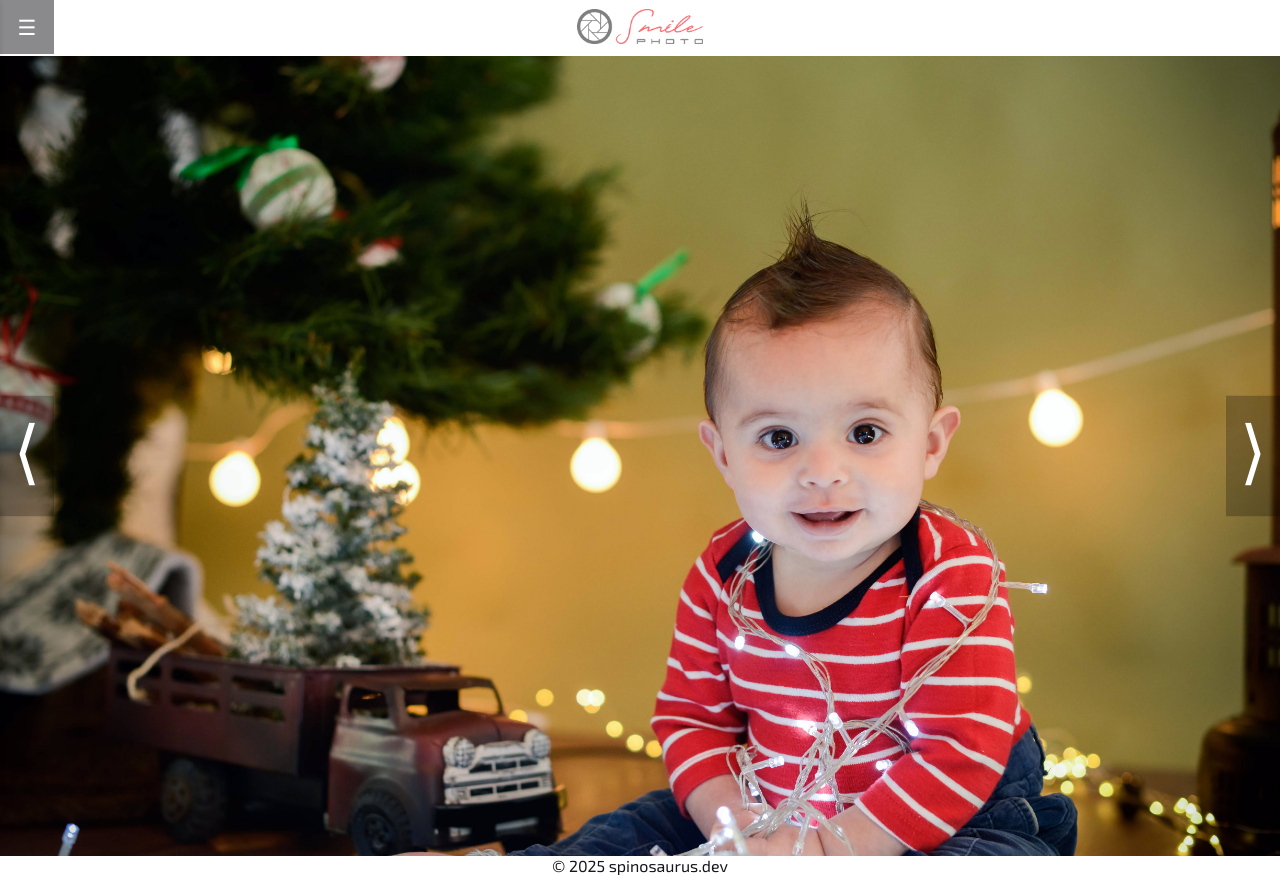
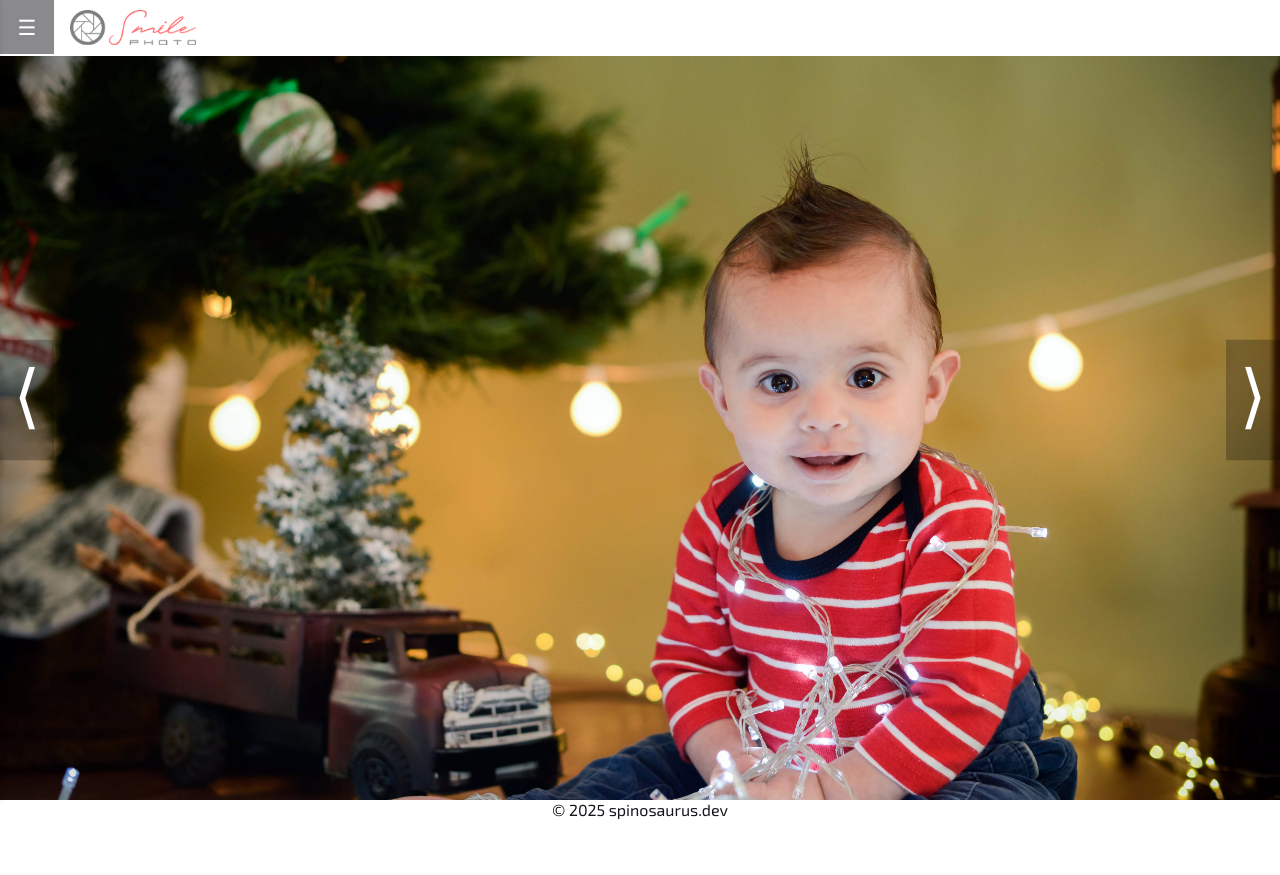
Before and after one commit to spinosaurusdev/smile, a plain HTML site: page index.html in a window 1280 px wide. After the commit the page ends 819 px from the top, so only its background shows below. Drawn offline with Linux system fonts and the light colour scheme.

Commit message:
navbar finished

```diff
--- a/app.js
+++ b/app.js
@@ -13,6 +13,7 @@ menuBtn.addEventListener("click", () => {
 menuBg.addEventListener("click", () => {
   sideMenu.classList.remove("open");
   menuBg.classList.remove("active");
+  menuBtn.classList.remove("active");
 });
 
 //Script for the image carousel
--- a/index.html
+++ b/index.html
@@ -21,8 +21,8 @@
         <a href="#">Contacto</a>
       </div>
       <div class="menu-bg" id="menuBg"></div>
-      <img src="./public/smilePhoto.png" alt="smile logo" class="header-logo">
     </section>
+    <img src="./public/smilePhoto.png" alt="smile logo" class="header-logo">
 
   </header>
   <main class="main-container">
--- a/styles.css
+++ b/styles.css
@@ -99,20 +99,19 @@
   display: flex;
   align-items: center;
   justify-content: center;
-  /* position: fixed;
+  background-color: var(--clr-0);
+  z-index: 100;
+  position: fixed;
   top: 0px;
-  left: 0px; */
-}
-
-.header-menu {
-  width: 70%;
-  display: flex;
-  justify-content: space-between;
-  align-items: center;
+  left: 0px;
 }
 
 .header-logo {
   height: 35px;
+  position: fixed;
+  top: 10px;
+  left: 70px;
+  z-index: 102;
 }
 
 .menu-btn {
@@ -124,7 +123,7 @@
   border: none;
   padding: 14px 17.6px;
   cursor: pointer;
-  z-index: 101;
+  z-index: 104;
   font-size: 21px;
 }
 
```
